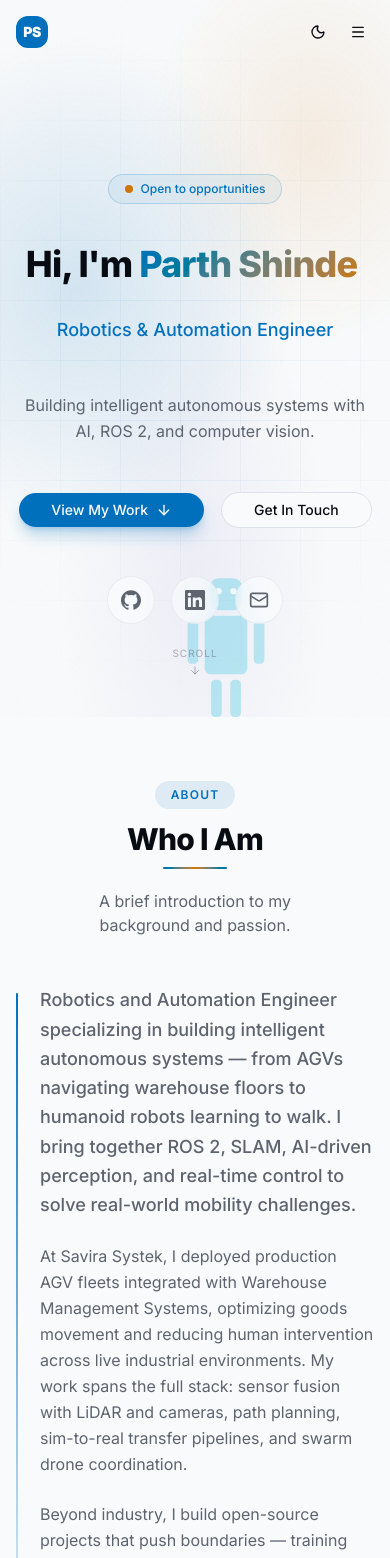
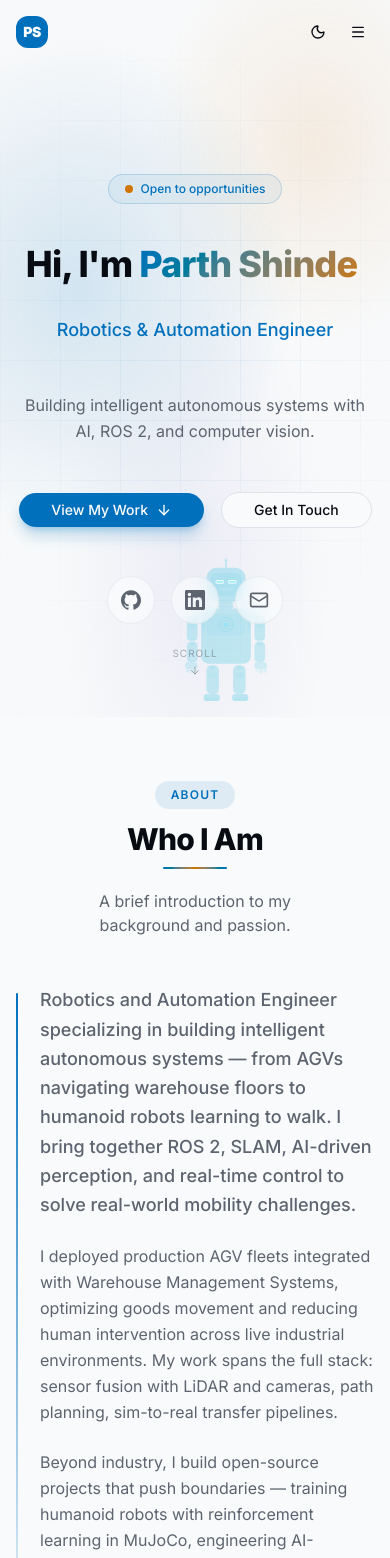
Before and after one commit to shinde0001/my_portfolio, a Next.js app: page / in a window 390 px wide. Shown: the top 1558 px of the page. Built offline with nearby package versions, Linux system fonts and the light colour scheme.

Commit message:
feat: Detailed SVG animations and recruiter-optimized skills

```diff
--- a/src/components/robot-animation.tsx
+++ b/src/components/robot-animation.tsx
@@ -3,7 +3,7 @@
 import { motion } from "framer-motion";
 
 /**
- * Single humanoid robot that paces left→right doing Hi and Namaste poses.
+ * Detailed humanoid robot that paces left→right doing Hi and Namaste poses.
  * Sequence (20s loop):
  *  0-10%  : Idle at left
  * 10-20%  : Wave "Hi" (right arm)
@@ -35,44 +35,95 @@ export function RobotAnimation() {
         times: [0, 0.2, 0.5, 0.6, 0.9, 1],
       }}
     >
-      <svg viewBox="0 0 100 150" fill="currentColor" className="w-28 h-40 md:w-[180px] md:h-[230px]">
-        {/* Head */}
-        <rect x="35" y="20" width="30" height="30" rx="8" />
-        {/* Eyes */}
-        <circle cx="43" cy="32" r="3" fill="#ffffff" opacity="0.8" />
-        <circle cx="57" cy="32" r="3" fill="#ffffff" opacity="0.8" />
+      <svg viewBox="0 0 120 180" fill="currentColor" className="w-28 h-40 md:w-[180px] md:h-[230px]">
+        {/* ── HEAD ── */}
+        {/* Outer Shell */}
+        <rect x="38" y="12" width="44" height="38" rx="12" fillOpacity="0.9" />
+        {/* Inner Face Plate */}
+        <rect x="42" y="18" width="36" height="26" rx="8" fillOpacity="0.3" />
+        {/* Eyes — glowing visor style */}
+        <rect x="48" y="26" width="10" height="4" rx="2" fill="#ffffff" opacity="0.85" />
+        <rect x="62" y="26" width="10" height="4" rx="2" fill="#ffffff" opacity="0.85" />
+        {/* Eye glow */}
+        <rect x="49" y="27" width="8" height="2" rx="1" fill="#67e8f9" opacity="0.6" />
+        <rect x="63" y="27" width="8" height="2" rx="1" fill="#67e8f9" opacity="0.6" />
+        {/* Mouth/Speaker Grille */}
+        <line x1="52" y1="36" x2="68" y2="36" stroke="#ffffff" strokeWidth="0.8" opacity="0.3" />
+        <line x1="54" y1="38" x2="66" y2="38" stroke="#ffffff" strokeWidth="0.6" opacity="0.2" />
+        {/* Antenna */}
+        <path d="M60 12L60 4" stroke="currentColor" strokeWidth="1.5" fill="none" />
+        <circle cx="60" cy="3" r="2" fillOpacity="0.5" />
 
-        {/* Body */}
-        <rect x="30" y="55" width="40" height="55" rx="6" />
+        {/* ── NECK ── */}
+        <rect x="52" y="50" width="16" height="8" rx="3" fillOpacity="0.7" />
+        {/* Neck joint rings */}
+        <ellipse cx="60" cy="51" rx="10" ry="2" fillOpacity="0.2" />
+        <ellipse cx="60" cy="56" rx="10" ry="2" fillOpacity="0.2" />
 
-        {/* Legs */}
-        <rect x="36" y="115" width="10" height="35" rx="4" />
-        <rect x="54" y="115" width="10" height="35" rx="4" />
+        {/* ── TORSO ── */}
+        {/* Main chassis */}
+        <rect x="32" y="58" width="56" height="62" rx="8" fillOpacity="0.85" />
+        {/* Chest plate detail */}
+        <rect x="38" y="64" width="44" height="24" rx="5" fillOpacity="0.15" />
+        {/* Arc reactor / power core */}
+        <circle cx="60" cy="76" r="8" fillOpacity="0.1" stroke="currentColor" strokeWidth="0.5" fill="none" />
+        <circle cx="60" cy="76" r="5" fillOpacity="0.15" stroke="currentColor" strokeWidth="0.3" fill="none" />
+        <circle cx="60" cy="76" r="2.5" fill="#67e8f9" opacity="0.4" />
+        {/* Abdominal segments */}
+        <line x1="40" y1="92" x2="80" y2="92" stroke="currentColor" strokeWidth="0.4" opacity="0.2" fill="none" />
+        <line x1="42" y1="98" x2="78" y2="98" stroke="currentColor" strokeWidth="0.4" opacity="0.2" fill="none" />
+        <line x1="44" y1="104" x2="76" y2="104" stroke="currentColor" strokeWidth="0.4" opacity="0.2" fill="none" />
+        {/* Side vents */}
+        <rect x="33" y="70" width="3" height="12" rx="1" fillOpacity="0.2" />
+        <rect x="84" y="70" width="3" height="12" rx="1" fillOpacity="0.2" />
 
-        {/* Left Arm — joins for Namaste at right side */}
+        {/* ── LEGS ── */}
+        {/* Left Leg */}
+        <rect x="38" y="122" width="14" height="32" rx="5" fillOpacity="0.8" />
+        <rect x="40" y="130" width="10" height="6" rx="2" fillOpacity="0.15" />
+        <circle cx="45" cy="124" r="3" fillOpacity="0.2" />
+        {/* Left Foot */}
+        <rect x="35" y="154" width="18" height="8" rx="3" fillOpacity="0.9" />
+        <rect x="35" y="158" width="18" height="4" rx="2" fillOpacity="0.15" />
+
+        {/* Right Leg */}
+        <rect x="68" y="122" width="14" height="32" rx="5" fillOpacity="0.8" />
+        <rect x="70" y="130" width="10" height="6" rx="2" fillOpacity="0.15" />
+        <circle cx="75" cy="124" r="3" fillOpacity="0.2" />
+        {/* Right Foot */}
+        <rect x="67" y="154" width="18" height="8" rx="3" fillOpacity="0.9" />
+        <rect x="67" y="158" width="18" height="4" rx="2" fillOpacity="0.15" />
+
+        {/* ── LEFT ARM (Namaste at right side) ── */}
         <motion.g
           animate={{
-            rotate: [
-              0,    // 0%   idle
-              0,    // 20%  still idle (right arm waving)
-              0,    // 48%  walking
-              60,   // 52%  namaste
-              60,   // 58%  hold
-              0,    // 62%  relax
-              0,    // 100%
-            ],
+            rotate: [0, 0, 0, 60, 60, 0, 0],
           }}
           transition={{
             duration: DURATION,
             repeat: Infinity,
             times: [0, 0.2, 0.48, 0.52, 0.58, 0.62, 1],
           }}
-          style={{ transformOrigin: "19px 65px" }}
+          style={{ transformOrigin: "28px 66px" }}
         >
-          <rect x="14" y="60" width="10" height="40" rx="4" />
+          {/* Shoulder Joint */}
+          <circle cx="28" cy="66" r="5" fillOpacity="0.3" />
+          <circle cx="28" cy="66" r="2.5" fillOpacity="0.5" />
+          {/* Upper Arm */}
+          <rect x="16" y="66" width="12" height="28" rx="4" fillOpacity="0.8" />
+          <rect x="18" y="74" width="8" height="6" rx="2" fillOpacity="0.15" />
+          {/* Elbow Joint */}
+          <circle cx="22" cy="96" r="3.5" fillOpacity="0.3" />
+          {/* Forearm */}
+          <rect x="16" y="96" width="12" height="22" rx="4" fillOpacity="0.75" />
+          {/* Hand */}
+          <rect x="14" y="118" width="14" height="8" rx="3" fillOpacity="0.6" />
+          <rect x="15" y="126" width="4" height="4" rx="1.5" fillOpacity="0.4" />
+          <rect x="20" y="126" width="4" height="5" rx="1.5" fillOpacity="0.4" />
+          <rect x="25" y="126" width="3" height="3" rx="1" fillOpacity="0.3" />
         </motion.g>
 
-        {/* Right Arm — waves Hi at left, joins Namaste at right */}
+        {/* ── RIGHT ARM (Waves Hi at left, Namaste at right) ── */}
         <motion.g
           animate={{
             rotate: [
@@ -95,9 +146,23 @@ export function RobotAnimation() {
             repeat: Infinity,
             times: [0, 0.10, 0.12, 0.14, 0.16, 0.18, 0.20, 0.48, 0.52, 0.58, 0.62, 1],
           }}
-          style={{ transformOrigin: "81px 65px" }}
+          style={{ transformOrigin: "92px 66px" }}
         >
-          <rect x="76" y="60" width="10" height="40" rx="4" />
+          {/* Shoulder Joint */}
+          <circle cx="92" cy="66" r="5" fillOpacity="0.3" />
+          <circle cx="92" cy="66" r="2.5" fillOpacity="0.5" />
+          {/* Upper Arm */}
+          <rect x="92" y="66" width="12" height="28" rx="4" fillOpacity="0.8" />
+          <rect x="94" y="74" width="8" height="6" rx="2" fillOpacity="0.15" />
+          {/* Elbow Joint */}
+          <circle cx="98" cy="96" r="3.5" fillOpacity="0.3" />
+          {/* Forearm */}
+          <rect x="92" y="96" width="12" height="22" rx="4" fillOpacity="0.75" />
+          {/* Hand */}
+          <rect x="92" y="118" width="14" height="8" rx="3" fillOpacity="0.6" />
+          <rect x="93" y="126" width="3" height="3" rx="1" fillOpacity="0.3" />
+          <rect x="97" y="126" width="4" height="5" rx="1.5" fillOpacity="0.4" />
+          <rect x="102" y="126" width="4" height="4" rx="1.5" fillOpacity="0.4" />
         </motion.g>
       </svg>
     </motion.div>
--- a/src/lib/constants.ts
+++ b/src/lib/constants.ts
@@ -4,9 +4,10 @@ import {
   Eye,
   Brain,
   Wrench,
-  PenTool,
   GitBranch,
   Globe,
+  Gauge,
+  Monitor,
   type LucideIcon,
 } from "lucide-react";
 
@@ -36,8 +37,8 @@ export const NAV_LINKS = [
 /* ───── About / Profile ───── */
 export const ABOUT_TEXT = [
   "Robotics and Automation Engineer specializing in building intelligent autonomous systems — from AGVs navigating warehouse floors to humanoid robots learning to walk. I bring together ROS 2, SLAM, AI-driven perception, and real-time control to solve real-world mobility challenges.",
-  "At Savira Systek, I deployed production AGV fleets integrated with Warehouse Management Systems, optimizing goods movement and reducing human intervention across live industrial environments. My work spans the full stack: sensor fusion with LiDAR and cameras, path planning, sim-to-real transfer pipelines, and swarm drone coordination.",
-  "Beyond industry, I build open-source projects that push boundaries — training humanoid robots with reinforcement learning in MuJoCo, engineering AI-powered stock intelligence systems, and developing RAG-based chatbots. I'm driven by a simple belief: robots should work alongside humans, not replace them.",
+  "I deployed production AGV fleets integrated with Warehouse Management Systems, optimizing goods movement and reducing human intervention across live industrial environments. My work spans the full stack: sensor fusion with LiDAR and cameras, path planning, sim-to-real transfer pipelines.",
+  "Beyond industry, I build open-source projects that push boundaries — training humanoid robots with reinforcement learning in MuJoCo, engineering AI-powered stock intelligence systems, and developing RAG-based chatbots, and swarm drone coordination. I'm driven by a simple belief: robots should work alongside humans, not replace them.",
 ] as const;
 
 /* ───── Skills ───── */
@@ -52,55 +53,43 @@ export const SKILL_CATEGORIES: SkillCategory[] = [
   {
     title: "Programming",
     icon: Cpu,
-    skills: ["Python", "C", "C++", "R", "Bash"],
+    skills: ["C++", "Python", "C", "Data Structures & Algorithms", "Multithreading"],
     colorClass: "bg-blue-500/10 text-blue-500",
   },
   {
-    title: "Robotics & Autonomous Systems",
+    title: "Robotics",
     icon: Bot,
-    skills: ["ROS 2", "Gazebo", "RViz2", "SLAM", "Autonomous Navigation", "Path Planning"],
+    skills: ["ROS 2", "Robot Kinematics & Dynamics", "Motion Planning", "Path Planning", "SLAM", "Localization", "Sensor Fusion", "Navigation", "Manipulation"],
     colorClass: "bg-cyan-500/10 text-cyan-500",
   },
   {
-    title: "Drone Technologies",
-    icon: Globe,
-    skills: ["PX4 Autopilot", "ArduPilot", "MAVLink", "MAVSDK", "Swarm Coordination"],
+    title: "Control Systems",
+    icon: Gauge,
+    skills: ["PID Control", "State Estimation", "Trajectory Optimization", "Model Predictive Control (MPC)", "Real-Time Control"],
     colorClass: "bg-amber-500/10 text-amber-500",
   },
   {
-    title: "Computer Vision",
+    title: "AI & Perception",
     icon: Eye,
-    skills: ["OpenCV", "MVS SDK", "YOLOv8"],
+    skills: ["Computer Vision", "OpenCV", "3D Perception", "Object Detection", "Deep Learning", "PyTorch", "Machine Learning"],
     colorClass: "bg-purple-500/10 text-purple-500",
   },
   {
-    title: "AI & ML",
-    icon: Brain,
-    skills: ["Reinforcement Learning", "Deep Learning", "TensorFlow", "Keras", "PyTorch"],
+    title: "Embedded & Hardware",
+    icon: Wrench,
+    skills: ["Embedded C/C++", "STM32", "Microcontrollers", "Motor Control", "CAN", "UART", "SPI", "I²C", "Ethernet", "IMU", "LiDAR", "RGB/Depth Cameras", "Encoders"],
+    colorClass: "bg-emerald-500/10 text-emerald-500",
+  },
+  {
+    title: "Simulation & Deployment",
+    icon: Monitor,
+    skills: ["Gazebo", "MuJoCo", "MATLAB/Simulink", "NVIDIA Jetson", "CUDA"],
     colorClass: "bg-rose-500/10 text-rose-500",
   },
   {
-    title: "Embedded Systems",
-    icon: Cpu,
-    skills: ["Arduino", "Raspberry Pi", "SRC 2000", "Flight Controllers"],
-    colorClass: "bg-emerald-500/10 text-emerald-500",
-  },
-  {
-    title: "Industrial Automation",
-    icon: Wrench,
-    skills: ["PLC Fundamentals", "Robotics Sensors", "Actuators", "Industrial Protocols"],
-    colorClass: "bg-orange-500/10 text-orange-500",
-  },
-  {
-    title: "CAD & Design",
-    icon: PenTool,
-    skills: ["SolidWorks", "AutoCAD"],
-    colorClass: "bg-indigo-500/10 text-indigo-500",
-  },
-  {
-    title: "Dev & Collaboration",
+    title: "Development Tools",
     icon: GitBranch,
-    skills: ["GitHub", "VS Code", "Google Colab", "RoboShopPro", "RDS", "WMS"],
+    skills: ["Linux", "Git", "GitHub", "Docker", "CMake", "CI/CD"],
     colorClass: "bg-teal-500/10 text-teal-500",
   },
 ];
```
Also changed, not shown: src/components/sections/projects.tsx (+48 -16 lines), src/components/sections/skills.tsx (+34 -13 lines).
